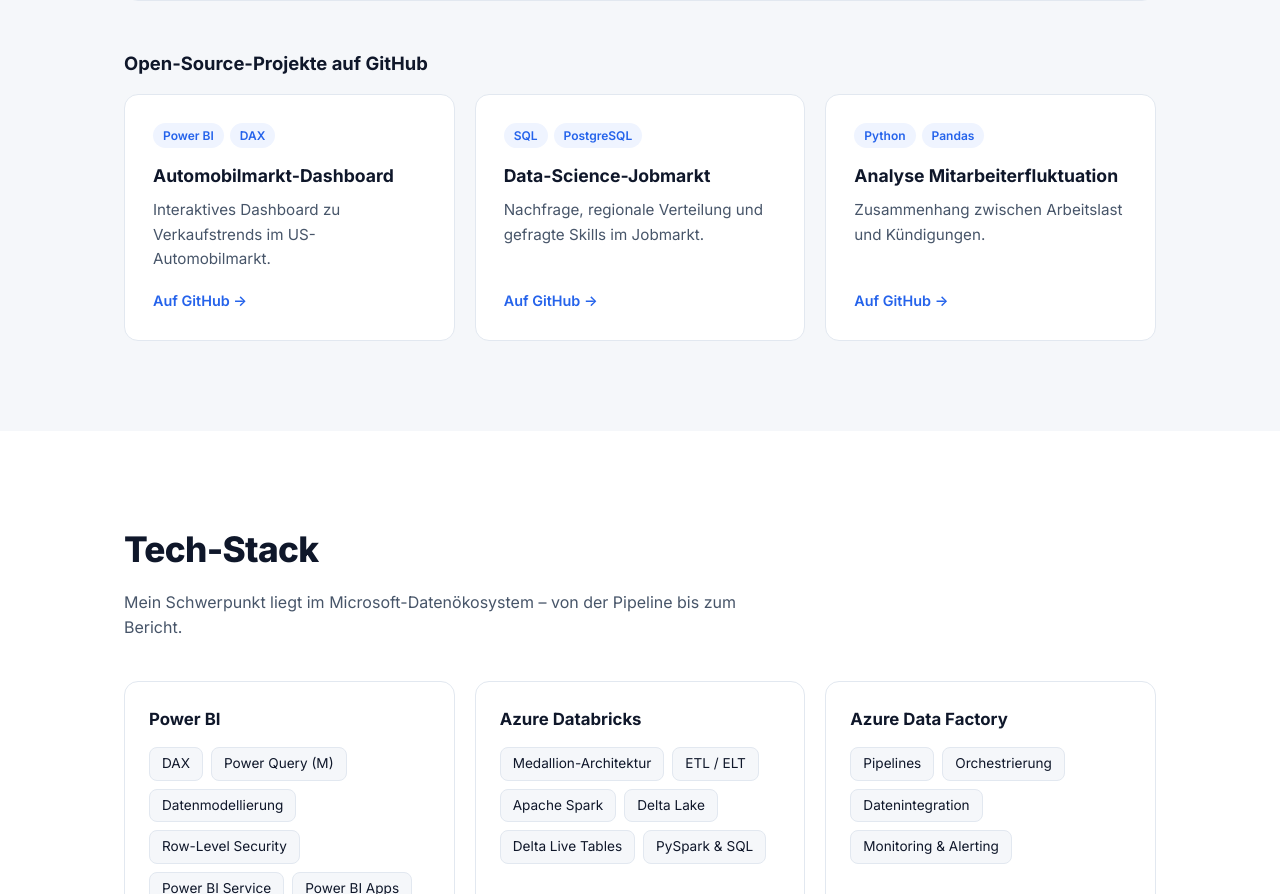
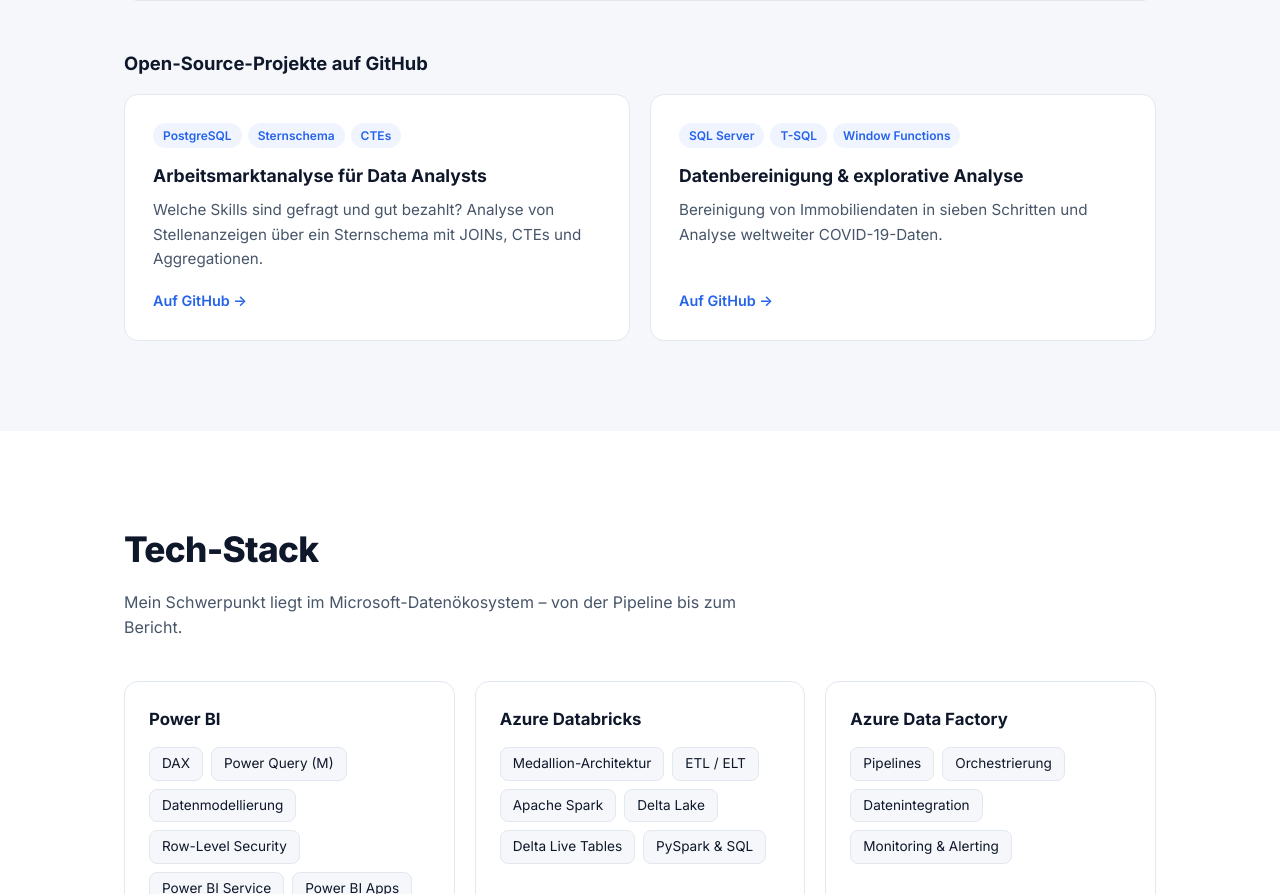
Before and after one commit to sarwar-siyam/ProWebsite, a plain HTML site: page index.html in a window 1280 px wide. Shown: the part 4198-5092 px from the top of the page. Drawn offline with Linux system fonts and the light colour scheme.

Commit message:
Tote Projekt-Links durch vorhandene Repositories ersetzen
Co-Authored-By: Claude Opus 5.5 <noreply@anthropic.com>

```diff
--- a/index.html
+++ b/index.html
@@ -197,23 +197,17 @@
         </article>
 
         <h3 class="sub-title">Open-Source-Projekte auf GitHub</h3>
-        <div class="cards three">
-          <a class="card project" href="https://github.com/sarwar-siyam/PowerBI" target="_blank" rel="noopener">
-            <div class="tags"><span>Power BI</span><span>DAX</span></div>
-            <h3>Automobilmarkt-Dashboard</h3>
-            <p>Interaktives Dashboard zu Verkaufstrends im US-Automobilmarkt.</p>
+        <div class="cards two">
+          <a class="card project" href="https://github.com/sarwar-siyam/Postgres_Queries" target="_blank" rel="noopener">
+            <div class="tags"><span>PostgreSQL</span><span>Sternschema</span><span>CTEs</span></div>
+            <h3>Arbeitsmarktanalyse für Data Analysts</h3>
+            <p>Welche Skills sind gefragt und gut bezahlt? Analyse von Stellenanzeigen über ein Sternschema mit JOINs, CTEs und Aggregationen.</p>
             <span class="more">Auf GitHub →</span>
           </a>
-          <a class="card project" href="https://github.com/sarwar-siyam/Postgres_Queries" target="_blank" rel="noopener">
-            <div class="tags"><span>SQL</span><span>PostgreSQL</span></div>
-            <h3>Data-Science-Jobmarkt</h3>
-            <p>Nachfrage, regionale Verteilung und gefragte Skills im Jobmarkt.</p>
-            <span class="more">Auf GitHub →</span>
-          </a>
-          <a class="card project" href="https://github.com/sarwar-siyam/VS-Notebook" target="_blank" rel="noopener">
-            <div class="tags"><span>Python</span><span>Pandas</span></div>
-            <h3>Analyse Mitarbeiterfluktuation</h3>
-            <p>Zusammenhang zwischen Arbeitslast und Kündigungen.</p>
+          <a class="card project" href="https://github.com/sarwar-siyam/sql_projekte" target="_blank" rel="noopener">
+            <div class="tags"><span>SQL Server</span><span>T-SQL</span><span>Window Functions</span></div>
+            <h3>Datenbereinigung & explorative Analyse</h3>
+            <p>Bereinigung von Immobiliendaten in sieben Schritten und Analyse weltweiter COVID-19-Daten.</p>
             <span class="more">Auf GitHub →</span>
           </a>
         </div>
```
